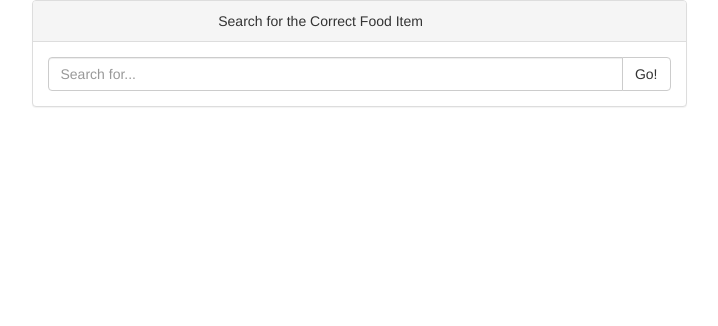
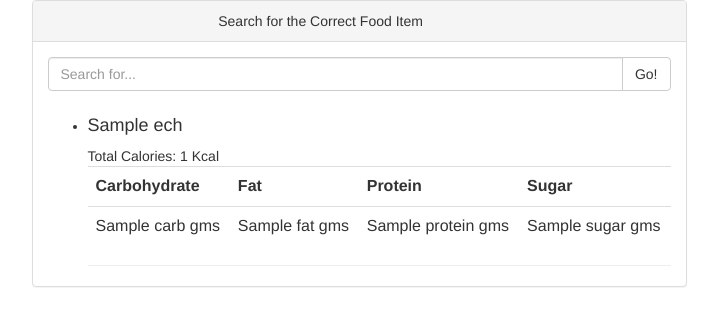
Before and after one commit to CREEKHHHH/ironmonkey, a Django app: template templates/search.html in a window 1280 px wide. Shown: the top 326 px of the page, without its empty margins (281-999 px from the left). Run offline with Django 3.2, Linux system fonts and the light colour scheme; the template is opened without the code that fills it: most values are stand-ins (such as "Sample title", 1, 10 or a date in 2020); some libraries are stand-ins or nearby versions.

Commit message:
search linked to ui

```diff
--- a/templates/search.html
+++ b/templates/search.html
@@ -3,9 +3,9 @@
     <script src="http://ajax.googleapis.com/ajax/libs/jquery/1.11.2/jquery.min.js"></script>
     <script src="/static/js/bootstrap.min.js"></script>
     <link rel="stylesheet" href="//code.jquery.com/ui/1.11.4/themes/smoothness/jquery-ui.css">
-  <script src="//code.jquery.com/jquery-1.10.2.js"></script>
-  <script src="//code.jquery.com/ui/1.11.4/jquery-ui.js"></script>
-          <link rel="stylesheet" type="text/css"  href="/static/css/bootstrap.css">
+    <script src="//code.jquery.com/jquery-1.10.2.js"></script>
+    <script src="//code.jquery.com/ui/1.11.4/jquery-ui.js"></script>
+    <link rel="stylesheet" type="text/css"  href="/static/css/bootstrap.css">
 
 </HEAD>
 <BODY>
@@ -21,7 +21,7 @@
     <div class="row">
         <div class="panel-body">
         <div class="">
-            <var id="result-container" class="result-container"></var>
+           <!-- <var id="result-container" class="result-container"></var>-->
              <div class="input-group">
                 <input type="text" class="form-control ui-autcomplete" id="control" placeholder="Search for..." autocomplete="on">
                  <span class="input-group-btn">
@@ -31,6 +31,29 @@
         </div>
         </div>
         </div>
+        <ul>
+        {% for ech in data %}
+            <li><h4>{{ ech.name }}</h4></li>
+            Total Calories: {{ech.totalCal}} Kcal<br>
+            <table class="table">
+                <tr>
+                <th>Carbohydrate</th>
+                <th>Fat</th>
+                <th>Protein</th>
+                <th>Sugar</th>
+
+                </tr>
+                <tr>
+            <td>{{ech.carb}} gms</td>
+            <td>{{ech.fat}} gms</td>
+            <td>{{ech.protein}} gms</td>
+            <td>{{ech.sugar}} gms</td>
+                </tr>
+            </table>
+            <hr>
+        {% endfor %}
+        </ul>
+
     </div>
   </div>
 <script>
@@ -60,6 +83,12 @@ var selectFunc=function(event,ui){
 $('#control').autocomplete({
     source:sourceFunc,
     select:selectFunc});
+
+$('.input-group-btn').click(function(){
+var txt=$('#control').val()
+txt=txt.replace(" ","%20");
+window.location.href="http://localhost:5252/?text="+txt
+});
 </script>
 
 </BODY>
--- a/workoutplan/urls.py
+++ b/workoutplan/urls.py
@@ -2,7 +2,7 @@ from django.conf.urls import patterns, include, url
 
 # Uncomment the next two lines to enable the admin:
 from django.contrib import admin
-from nutrition.views import random
+from nutrition.views import searchFoodItem
 admin.autodiscover()
 from nutrition.api.autocompleter import autocomplete,searchAPI
 urlpatterns = patterns('',
@@ -16,6 +16,6 @@ urlpatterns = patterns('',
     url(r'^api/search/',searchAPI),
     url(r"^api/",autocomplete),
     url(r'^admin/', include(admin.site.urls)),
-    url(r'^',random),
+    url(r'^',searchFoodItem),
 
 )
```
Also changed, not shown: nutrition/views.py (+24 -0 lines), README.md, 3 other files.
